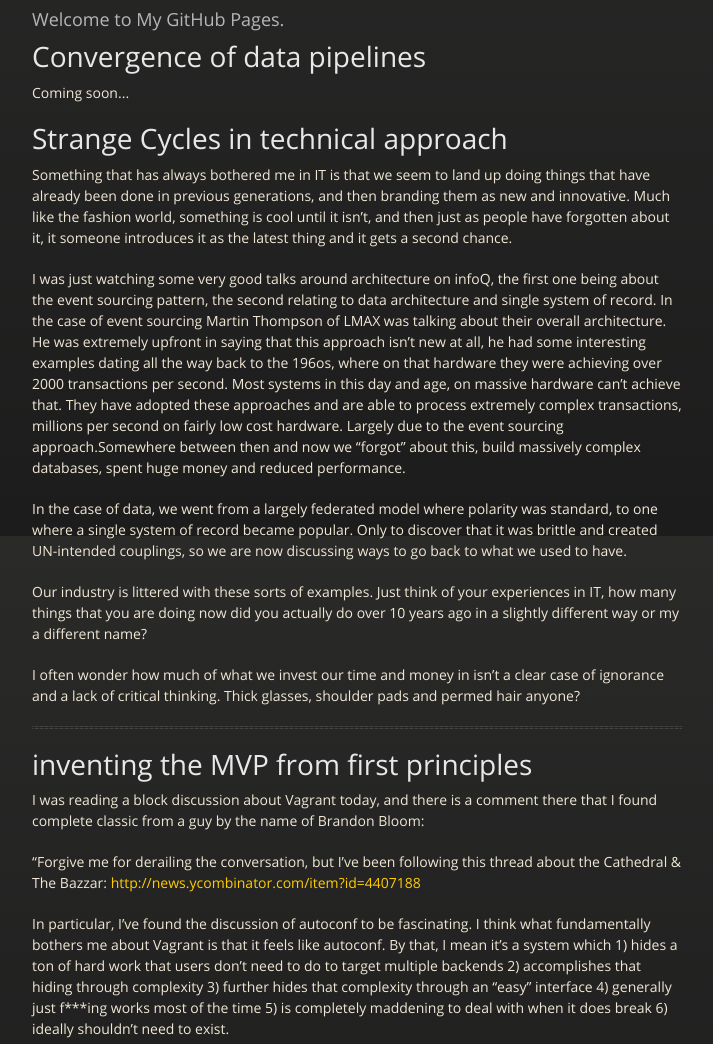
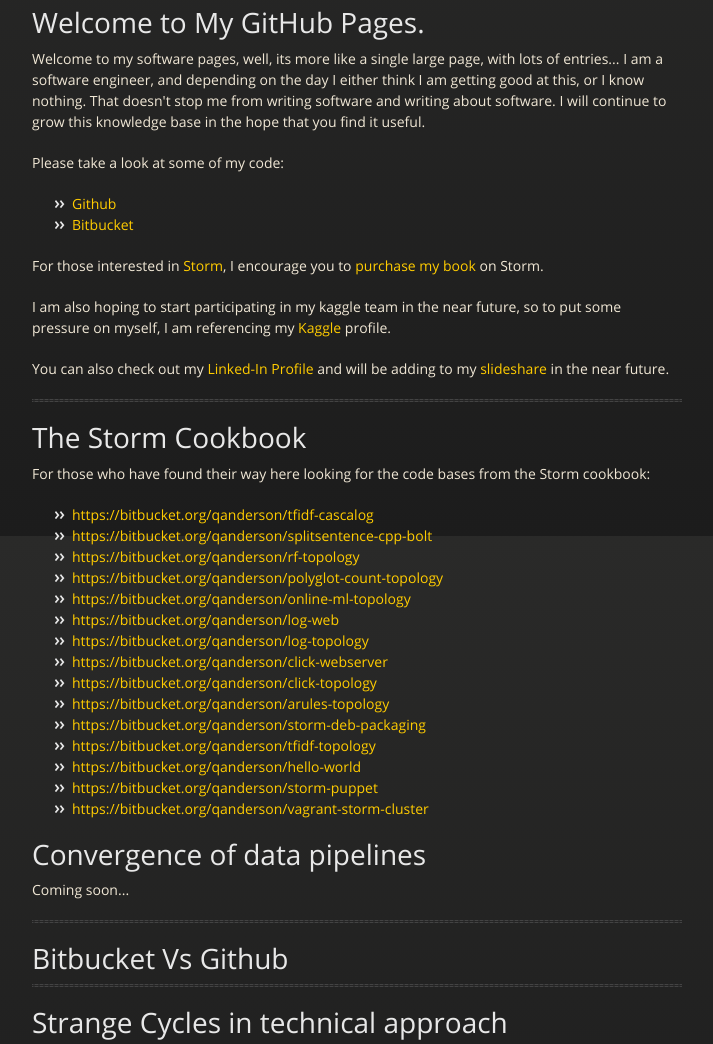
Before and after one commit to quintona/quintona.github.io, a plain HTML site: page index.html in a window 1280 px wide. Shown: the part 264-1308 px from the top of the page, without its empty margins (283-996 px from the left). Drawn offline with nearby package versions, Linux system fonts and the light colour scheme.

Commit message:
Replace master branch with page content via GitHub

```diff
--- a/index.html
+++ b/index.html
@@ -35,15 +35,53 @@
           <span class="credits right">Hosted on GitHub Pages &mdash; Theme by <a href="https://twitter.com/michigangraham">mattgraham</a></span>
         </div>
 
-        <h3>
-<a name="welcome-to-my-github-pages" class="anchor" href="#welcome-to-my-github-pages"><span class="octicon octicon-link"></span></a>Welcome to My GitHub Pages.</h3>
+        <h1>
+<a name="welcome-to-my-github-pages" class="anchor" href="#welcome-to-my-github-pages"><span class="octicon octicon-link"></span></a>Welcome to My GitHub Pages.</h1>
 
-<h1>
+<p>Welcome to my software pages, well, its more like a single large page, with lots of entries...
+I am a software engineer, and depending on the day I either think I am getting good at this, or I know nothing. That doesn't stop me from writing software and writing about software. I will continue to grow this knowledge base in the hope that you find it useful. </p>
+
+<p>Please take a look at some of my code:</p>
+
+<ul>
+<li><a href="https://github.com/quintona">Github</a></li>
+<li><a href="https://bitbucket.org/qanderson">Bitbucket</a></li>
+</ul><p>For those interested in <a href="https://github.com/nathanmarz/storm">Storm</a>, I encourage you to <a href="http://www.packtpub.com/storm-realtime-processing-cookbook/book">purchase my book</a> on Storm.</p>
+
+<p>I am also hoping to start participating in my kaggle team in the near future, so to put some pressure on myself, I am referencing my <a href="https://www.kaggle.com/users/104993/quinton-anderson">Kaggle</a> profile. </p>
+
+<p>You can also check out my <a href="">Linked-In Profile</a> and will be adding to my <a href="http://www.slideshare.net/quintona">slideshare</a> in the near future. </p>
+
+<hr><h1>
+<a name="the-storm-cookbook" class="anchor" href="#the-storm-cookbook"><span class="octicon octicon-link"></span></a>The Storm Cookbook</h1>
+
+<p>For those who have found their way here looking for the code bases from the Storm cookbook:</p>
+
+<ul>
+<li><a href="https://bitbucket.org/qanderson/tfidf-cascalog">https://bitbucket.org/qanderson/tfidf-cascalog</a></li>
+<li><a href="https://bitbucket.org/qanderson/splitsentence-cpp-bolt">https://bitbucket.org/qanderson/splitsentence-cpp-bolt</a></li>
+<li><a href="https://bitbucket.org/qanderson/rf-topology">https://bitbucket.org/qanderson/rf-topology</a></li>
+<li><a href="https://bitbucket.org/qanderson/polyglot-count-topology">https://bitbucket.org/qanderson/polyglot-count-topology</a></li>
+<li><a href="https://bitbucket.org/qanderson/online-ml-topology">https://bitbucket.org/qanderson/online-ml-topology</a></li>
+<li><a href="https://bitbucket.org/qanderson/log-web">https://bitbucket.org/qanderson/log-web</a></li>
+<li><a href="https://bitbucket.org/qanderson/log-topology">https://bitbucket.org/qanderson/log-topology</a></li>
+<li><a href="https://bitbucket.org/qanderson/click-webserver">https://bitbucket.org/qanderson/click-webserver</a></li>
+<li><a href="https://bitbucket.org/qanderson/click-topology">https://bitbucket.org/qanderson/click-topology</a></li>
+<li><a href="https://bitbucket.org/qanderson/arules-topology">https://bitbucket.org/qanderson/arules-topology</a></li>
+<li><a href="https://bitbucket.org/qanderson/storm-deb-packaging">https://bitbucket.org/qanderson/storm-deb-packaging</a></li>
+<li><a href="https://bitbucket.org/qanderson/tfidf-topology">https://bitbucket.org/qanderson/tfidf-topology</a></li>
+<li><a href="https://bitbucket.org/qanderson/hello-world">https://bitbucket.org/qanderson/hello-world</a></li>
+<li><a href="https://bitbucket.org/qanderson/storm-puppet">https://bitbucket.org/qanderson/storm-puppet</a></li>
+<li><a href="https://bitbucket.org/qanderson/vagrant-storm-cluster">https://bitbucket.org/qanderson/vagrant-storm-cluster</a></li>
+</ul><h1>
 <a name="convergence-of-data-pipelines" class="anchor" href="#convergence-of-data-pipelines"><span class="octicon octicon-link"></span></a>Convergence of data pipelines</h1>
 
 <p>Coming soon...</p>
 
-<h1>
+<hr><h1>
+<a name="bitbucket-vs-github" class="anchor" href="#bitbucket-vs-github"><span class="octicon octicon-link"></span></a>Bitbucket Vs Github</h1>
+
+<hr><h1>
 <a name="strange-cycles-in-technical-approach" class="anchor" href="#strange-cycles-in-technical-approach"><span class="octicon octicon-link"></span></a>Strange Cycles in technical approach</h1>
 
 <p>Something that has always bothered me in IT is that we seem to land up doing things that have already been done in previous generations, and then branding them as new and innovative. Much like the fashion world, something is cool until it isn’t, and then just as people have forgotten about it, it someone introduces it as the latest thing and it gets a second chance.</p>
```
Also changed, not shown: params.json (+1 -1 lines).
